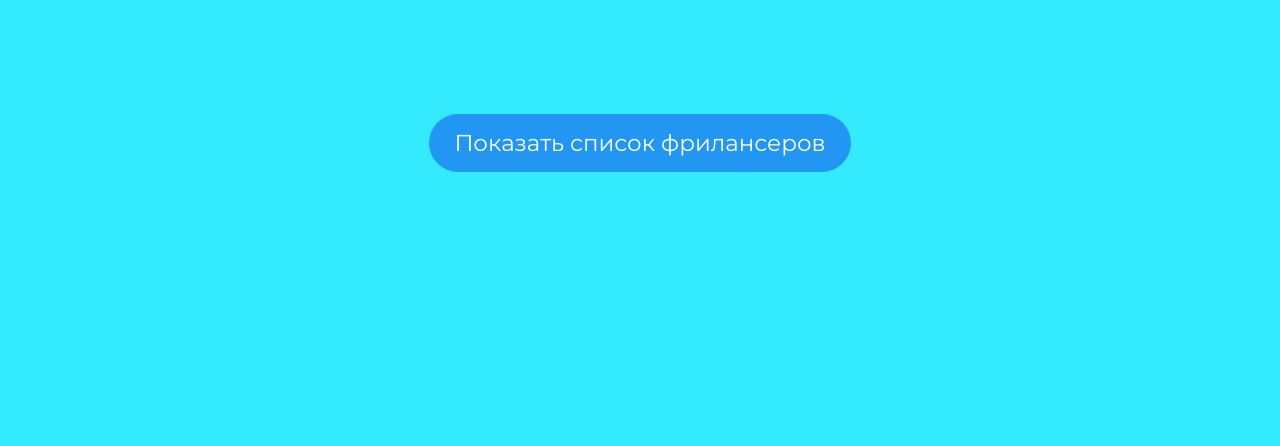
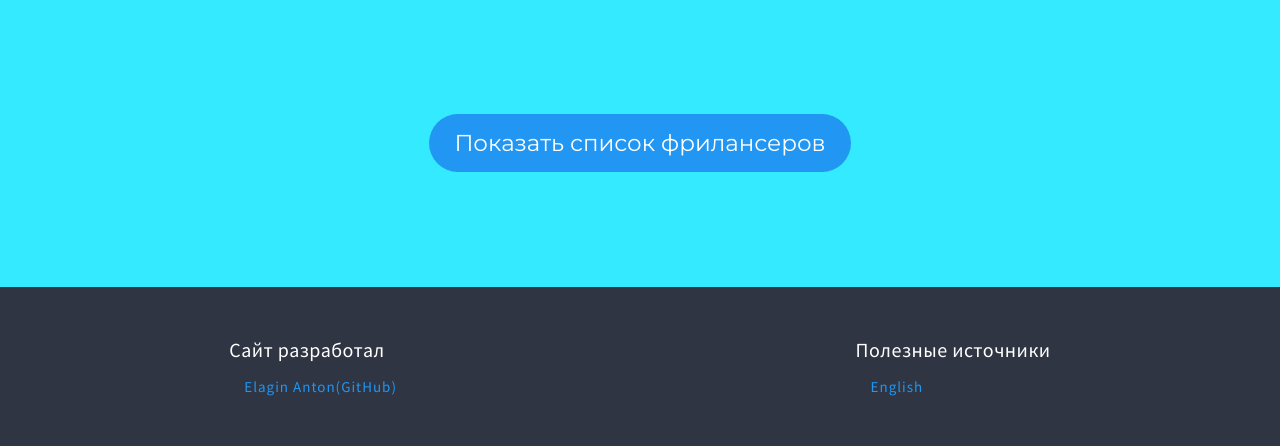
Before and after one commit to expant/Freelance-coursework, a Node server app: page / in a window 1280 px wide. Shown: the part 951-1397 px from the top of the page. Before the commit the page ends 1123 px from the top, so only its background shows below. Run offline with Node 20, Linux system fonts and the light colour scheme; some web fonts are replaced.

Commit message:
добавил footer

```diff
--- a/public/css/styles.css
+++ b/public/css/styles.css
@@ -260,3 +260,31 @@ header {
   color: #fff;
   letter-spacing: 3px;
 }
+
+footer.describe {
+  display: flex;
+  justify-content: space-around;
+  padding: 50px 0;
+  background: #2f3542;
+  font-family: 'Source Sans Pro', sans-serif;
+}
+
+footer.describe h3 {
+  font-size: 20px;
+  font-weight: 300;
+  letter-spacing: .5px;
+  margin-bottom: 15px;
+  color: #fff;
+}
+
+footer.describe p {
+  color: #2196f3;
+  margin-left: 15px;
+  font-size: 15px;
+  letter-spacing: 1px;
+}
+
+footer.describe a {
+  color: #2196f3;
+  text-decoration: none;
+}
--- a/views/index.pug
+++ b/views/index.pug
@@ -76,3 +76,10 @@ html(lang='en')
     section
         .show-all-freelancers
           a(href="freelancers") Показать список фрилансеров
+    footer.describe
+      .maker
+        h3 Сайт разработал
+        p: a(href="http://github.com/Expant") Elagin Anton(GitHub)
+      .links
+        h3 Полезные источники
+        p: a(href="#") English
```
